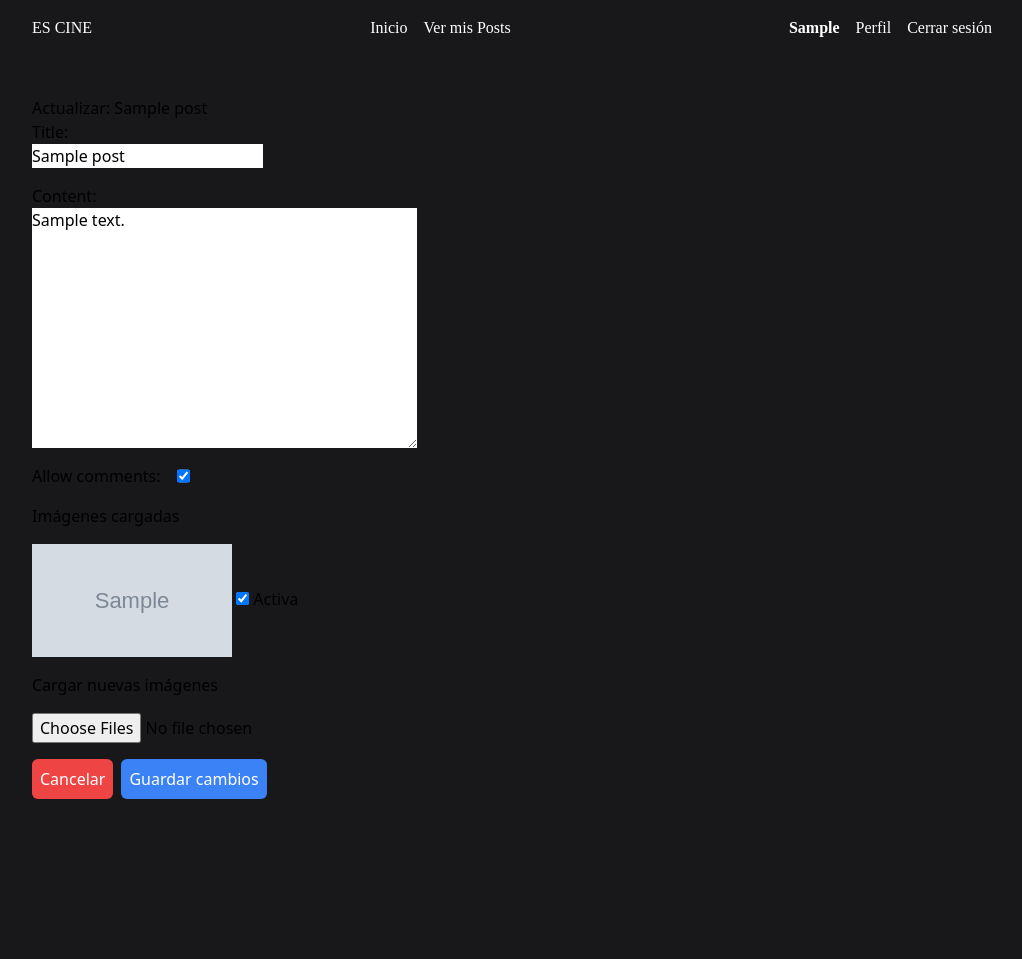
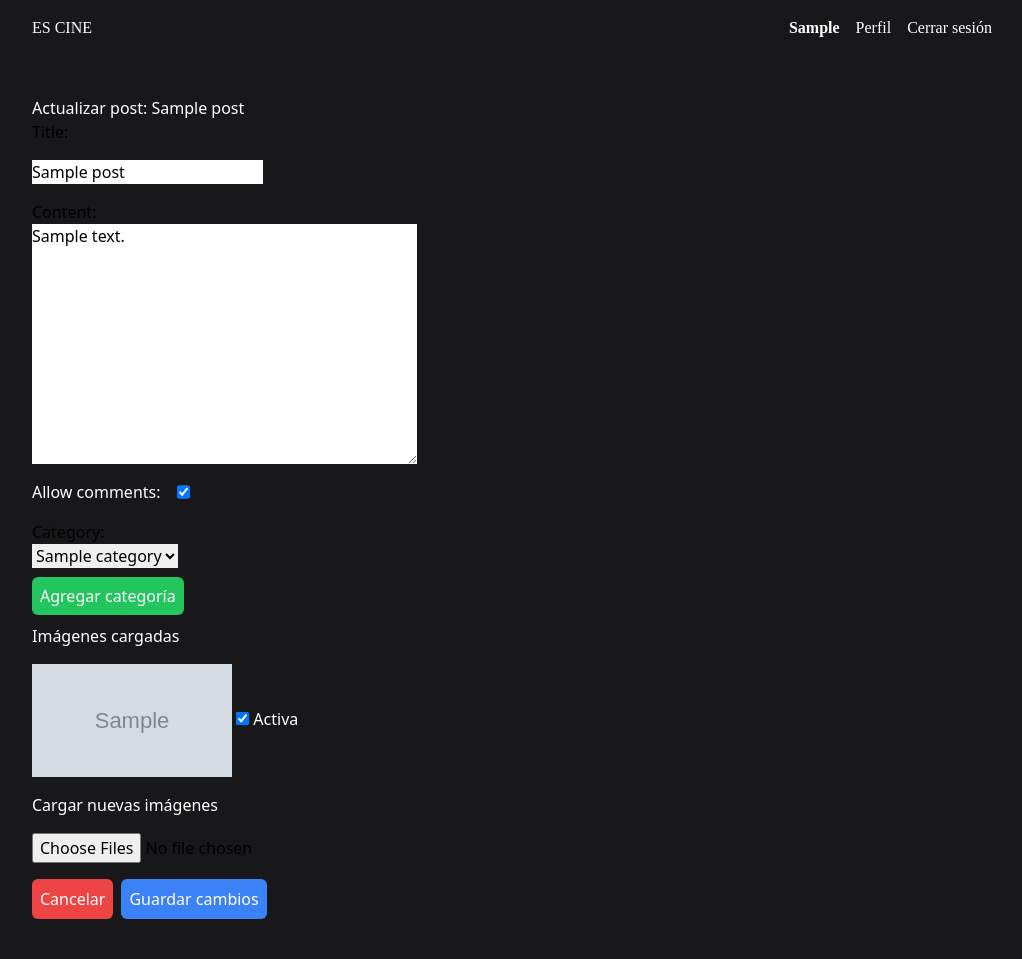
Before and after one commit to Safbty/Proyecto_final_Blog, a Django app: a page that uses blog_django/templates/post/post_update.html in a window 1280 px wide. Shown: the whole page, without its empty margins (128-1150 px from the left). Before the commit the page ends 799 px from the top, so only its background shows below. Run offline with Django 5.2, Linux system fonts and the light colour scheme; a user stored in the database is signed in; tables that the repository leaves empty hold one stand-in row (values such as "Sample post"); grey boxes marked "Sample" are stand-in pictures; some libraries are stand-ins or nearby versions.

Commit message:
permisos de usuario y visualizacion del contenido segun grupos

```diff
--- a/blog_django/apps/post/forms.py
+++ b/blog_django/apps/post/forms.py
@@ -8,7 +8,7 @@ class PostForm(forms.ModelForm):
         fields = ('title', 'content', 'allow_comments', 'category')
 
 
-#TODO ver porque imgen default se manteinen cuando ya se cargó una imagen para el post
+#TODO ver porque imgen default se manteinen cuando ya se cargó una imagen para el post (cambiar sistema CHECKBOX)
 
 class NewPostForm(PostForm):
     image = forms.ImageField(required=False)
@@ -46,11 +46,12 @@ class UpdatePostForm(PostForm):
 
     def save(self, commit=True):
         post = super().save(commit=False)
+
         if commit:
             post.save()
             if self.cleaned_data['image']:  # Si el usuario sube una nueva imagen
                 PostImage.objects.create(
-                    post=post, image=self.cleaned_data['image'])
+post=post, image=self.cleaned_data['image'])
 
             if self.active_images:  # Si hay imágenes activas y se quiere mantener alguna
                 for image in self.active_images:
--- a/blog_django/apps/post/urls.py
+++ b/blog_django/apps/post/urls.py
@@ -24,6 +24,10 @@ urlpatterns = [
     path('comments/<uuid:pk>/update/', views.CommentUpdateView.as_view(), name='comment_update'),
     path('comments/<uuid:pk>/delete/', views.CommentDeleteView.as_view(), name='comment_delete'),
     path('user/', UserPostView.as_view(), name='user_posts'),  # Nueva URL para posts de un usuario
+    path('categories/create/', views.CategoryCreateView.as_view(), name='category_create'), #Urls para categorias vistas
+    path('categories/<slug:slug>/update/', views.CategoryUpdateView.as_view(), name='category_update'),
+    path('categories/<slug:slug>/delete/', views.CategoryDeleteView.as_view(), name='category_delete'),
+    path('movies/', views.movie_list_view, name='movie_list'),  #ruta de movie_list
 ]
 
 
--- a/blog_django/apps/post/views.py
+++ b/blog_django/apps/post/views.py
@@ -5,7 +5,7 @@ from apps.post.forms import NewPostForm, UpdatePostForm, CommentForm, PostFilter
 from django.urls import reverse, reverse_lazy
 from django.conf import settings
 from django.shortcuts import get_object_or_404, render
-from django.contrib.auth.mixins import LoginRequiredMixin, UserPassesTestMixin
+from django.contrib.auth.mixins import LoginRequiredMixin, UserPassesTestMixin, PermissionRequiredMixin
 from apps.post.models import Comment, Post, PostImage, Category, Movie
 from django.db.models import Count
 
@@ -15,7 +15,7 @@ class PostListView(ListView):
     model =  Post
     template_name = 'post/post_list.html'
     context_object_name=  'posts'
-    paginate_by = 10 # Definimos la paginación de 10 posts por página
+    paginate_by = 9 # Definimos la paginación de 10 posts por página
 
     def get_queryset(self):
         queryset = Post.objects.all().annotate(comments_count=Count('comments'))
@@ -43,10 +43,17 @@ class PostListView(ListView):
         movies = Movie.objects.all()
 
         if category_slug:
-            category = get_object_or_404(Category, slug=category_slug)
+            category = get_object_or_404(Category, slug=category_slug) #Buscar la categoría por slug
             movies = movies.filter(category=category)  # Filtrar películas por la categoría seleccionada
 
         return render(request, 'movies/movie_list.html', {'movies': movies, 'category': category_slug})
+
+    def get_queryset(self):
+        queryset = super().get_queryset()
+        category_slug = self.request.GET.get('category')
+        if category_slug:
+            queryset = queryset.filter(category__slug=category_slug)
+        return queryset
 
 
     def get_context_data(self, **kwargs):
@@ -105,6 +112,11 @@ class PostCreateView(CreateView):
             PostImage.objects.create(post=post, image=settings.DEFAULT_POST_IMAGE)
 
         return super().form_valid(form)
+
+    def get_context_data(self, **kwargs):
+        context = super().get_context_data(**kwargs)
+        context['categories'] = Category.objects.all()  # Pasa la lista de categorías
+        return context
 
     def get_success_url(self):
         return reverse('post:post_detail', kwargs={'slug': self.object.slug})
@@ -189,12 +201,18 @@ class PostUpdateView(UpdateView):
         if images:
             for image in images:
                 PostImage.objects.create(post=post, image=image)
+
         # Si no se desea mantener ninguna imagen activa y no se subieron nuevas imágenes, se agrega una imagen por defecto
 
         if not keep_any_image_active and not images:
             PostImage.objects.create(post=post, image=settings.DEFAULT_POST_IMAGE)
         post.save() # Guardar el post finalmente
         return super().form_valid(form)
+
+    def get_context_data(self, **kwargs):
+        context = super().get_context_data(**kwargs)
+        context['categories'] = Category.objects.all()  # Pasa la lista de categorías
+        return context
 
     def get_success_url(self):
         # El reverse_lazy es para que no se ejecute hasta que se haya guardado el post
@@ -219,13 +237,16 @@ class UserPostView(LoginRequiredMixin, ListView):
         # Mostrar solo los posts del usuario autenticado
         return Post.objects.filter(author=self.request.user).order_by('-creation_date')
 
-    # def get_context_data(self, **kwargs):
-        #context = super().get_context_data(**kwargs)
-        # Añadir lógica para filtros (fecha, alfabético, etc.)
+    def get_context_data(self, **kwargs):
+        context = super().get_context_data(**kwargs)
+
+        #Añadir lógica para filtros (fecha, alfabético, etc.)
+
         # Ejemplo de filtro por fecha de creación descendente:
-        #order = self.request.GET.get('order', 'creation_date')
-        #context['posts'] = context['posts'].order_by(order)
-        #return context
+        order = self.request.GET.get('order', 'creation_date')
+        context['posts'] = context['posts'].order_by(order)
+
+        return context
 
 
 
@@ -289,6 +310,51 @@ class CommentDeleteView(LoginRequiredMixin, UserPassesTestMixin, DeleteView):
         return is_comment_author or is_post_author or is_admin
 
 
+#CATEGORIAS
+
+#TODO vista de categorias (si es necesario)
+
+
+
+def movie_list_view(request):
+    category_slug = request.GET.get('category', None)
+    movies = Movie.objects.all()
+
+    if category_slug:
+        category = get_object_or_404(Category, slug=category_slug)
+        movies = movies.filter(category=category)  # Filtrar películas por la categoría seleccionada
+
+    return render(request, 'movies/movie_list.html', {'movies': movies, 'category': category_slug})
+
+
+class CategoryCreateView(LoginRequiredMixin, PermissionRequiredMixin, CreateView):
+    model = Category
+    fields = ['title']
+    template_name = 'post/category_form.html'
+    success_url = reverse_lazy('post:post_list')
+    permission_required = 'post.add_category'  # Verificar permiso
+
+    def form_valid(self, form):
+        return super().form_valid(form)
+
+# Vista para actualizar categorías
+class CategoryUpdateView(LoginRequiredMixin, PermissionRequiredMixin, UpdateView):
+    model = Category
+    fields = ['title']
+    template_name = 'post/category_form.html'
+    success_url = reverse_lazy('post:post_list')
+    permission_required = 'post.change_category'  # Verificar permiso
+
+# Vista para eliminar categorías
+class CategoryDeleteView(LoginRequiredMixin, PermissionRequiredMixin, DeleteView):
+    model = Category
+    template_name = 'post/category_confirm_delete.html'
+    success_url = reverse_lazy('post:post_list')
+    permission_required = 'post.delete_category'  # Verificar permiso
+
+
+
+
 
 #TODO Validar las vistas de cada clase con login required
 
--- a/blog_django/templates/components/ui/navbar.html
+++ b/blog_django/templates/components/ui/navbar.html
@@ -1,22 +1,14 @@
 <!-- blog_django\templates\components\ui\navbar.html -->
-<nav>
-    <ul class="flex gap-4">
-        <li><a href="{% url 'home' %}">Inicio</a></li>
-        {% if user.is_authenticated %}
-        <li>
-            <a href="{% url 'post:user_posts' %}" class="text-white">Ver mis Posts</a>
-        </li>
-        {% endif %}
-    </ul>
-</nav>
+<!--TODO Agregar permiso para que admin vea "ver mis posts" y "publicar"-->
 
 
 <nav>
     <ul class="flex gap-4">
         {% if user.is_authenticated %}
         <strong>{{ user.alias }}</strong>
-        {% if user.is_collaborator %}
+            {% if user.is_collaborator or user.is_admin%}
             <li><a href="{% url 'post:post_create' %}">Publicar</a></li>
+            <li><a href="{% url 'post:user_posts' %}" class="text-white">Ver mis Posts</a></li>
             {% endif %}
             <li><a href="{% url 'user:user_profile' user.pk %}">Perfil</a></li>
             <li>
@@ -35,7 +27,7 @@
 </nav>
 
 
-<!--TODO corregir este "ver post"-->
+<!--TODO corregir este "ver mis posts" segun cada permiso que tenga usuario-->
 
 <!--
 Nota:
--- a/blog_django/templates/index.html
+++ b/blog_django/templates/index.html
@@ -9,6 +9,12 @@
     <meta name="viewport" content="width=device-width, initial-scale=1.0" />
     <title>ES CINE</title>
 </head>
+
+<nav>
+
+    {% include 'includes/base.html' %}
+
+</nav>
 
 <body>
 
--- a/blog_django/templates/post/post_update.html
+++ b/blog_django/templates/post/post_update.html
@@ -3,22 +3,35 @@
 {% block title %}ACTUALIZAR Post | ES CINE{% endblock title %}
 
 {% block content %}
-<h2>Actualizar: {{ form.instance.title }}</h2>
+
+{% if user == post.author or  user.is_admin %}
+
+<h2 class="text-white">Actualizar post: {{ form.instance.title }}</h2>
 
 
 <form method="post" enctype="multipart/form-data" class="flex flex-col justify-center items-start w-[400px] gap-4">
   {% csrf_token %}
 
-  <div class="flex flex-col">{{ form.title.label_tag }} {{ form.title }}</div>
+  <div class="flex flex-col gap-4">{{ form.title.label_tag }} {{ form.title }}</div>
   <div class="flex flex-col">
     {{ form.content.label_tag }} {{ form.content }}
   </div>
 
-  <div class="flex gap-4">
+  <div class="flex gap-4 text-white">
     {{ form.allow_comments.label_tag }} {{ form.allow_comments }}
   </div>
 
-  <h3>Imágenes cargadas</h3>
+  <!-- Campo para seleccionar categoría -->
+  <div class="flex flex-col">
+    {{ form.category.label_tag }} {{ form.category }}
+  </div>
+
+  <!-- Botón para agregar/editar categorías -->
+  <p>
+    <a href="{% url 'post:category_create' %}" class="bg-green-500 text-white p-2 rounded-md">Agregar categoría</a>
+  </p>
+
+  <h3 class="text-white">Imágenes cargadas</h3>
 
   <div class="flex flex-col gap-4">
     {% for active_img in form.active_images %}
@@ -31,15 +44,15 @@
     {% comment %} <p>{{ active_img.creation_date }}</p> {% endcomment %}
     <p>
       <a href="{{ active_img.image.url }}" target="_blank">
-        <img class="inline-flex w-[200px] aspect-[16/9] object-cover" src="{{ active_img.image.url }}" alt="Portada {{ active_img.id }} del post" />
+        <img class="inline-flex w-[200px] aspect-[16/9] object-cover" src="{{active_img.image.url }}" alt="Portada {{ active_img.id }} del post" />
       </a>
       <input type="checkbox" name="keep_image_{{ active_img.id }}" id="keep_image_{{ active_img.id }}" checked />
-      <label for="keep_image_{{ active_img.id }}">Activa</label>
+      <label for="keep_image_{{ active_img.id }}" class="text-white">Activa</label>
     </p>
     {% endfor %}
   </div>
 
-  <h3>Cargar nuevas imágenes</h3>
+  <h3 class="text-white">Cargar nuevas imágenes</h3>
 
   <input type="file" name="images" multiple />
   <div class="flex gap-2">
@@ -49,6 +62,7 @@
 </form>
 
 {% comment %} <a href="javascript:history.back()">Cancelar</a> {% endcomment %}
+{% endif %}
 {% endblock content %}
 
 
```
Also changed, not shown: blog_django/apps/user/signals.py (+15 -5 lines), blog_django/blog_django/views.py (+6 -2 lines), blog_django/templates/components/common/header.html (+17 -0 lines), blog_django/templates/includes/base.html (+3 -4 lines), blog_django/templates/post/category_confirm_delete.html (added, +11 -0 lines), blog_django/templates/post/category_form.html (added, +11 -0 lines), blog_django/templates/post/post_create.html (+18 -0 lines), blog_django/templates/post/post_detail.html (+18 -0 lines), blog_django/templates/post/post_list.html (+23 -19 lines), blog_django/media/post/cover/post_521bd29f-83ec-4789-9d3f-44084111a619_cover_2.png (added), blog_django/static/assets/favicon.ico. Lines whose indentation alone changed are shown as unchanged.
